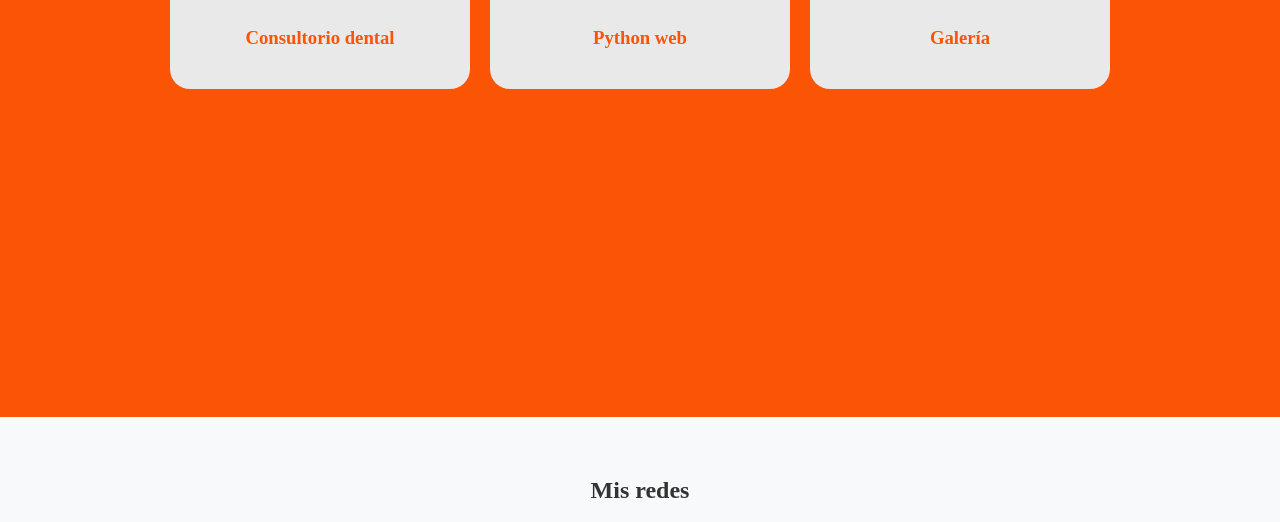
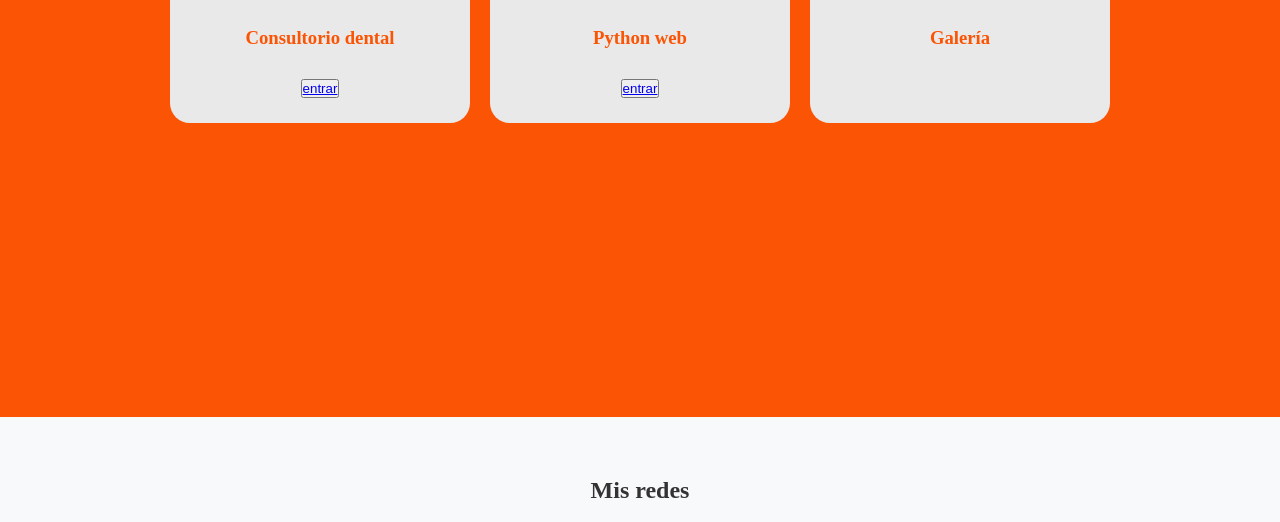
Before and after one commit to mirkolino2002/portafolio_personal, a plain HTML site: page index.html in a window 1280 px wide. Shown: the part 1621-2143 px from the top of the page. Drawn offline with Linux system fonts and the light colour scheme.

Commit message:
Update index.html
Se agregan botones para acceder a los proyectos.

```diff
--- a/index.html
+++ b/index.html
@@ -65,14 +65,21 @@
                     <h2>Mis proyectos</h2>
                     <p>Estos proyectos tendrán sus respectas actualizaciones con más tecnologías.</p>
                 </div>
+
                 <div class="container_proyectos">
                     <div class="proyecto">
-                        <img src="https://cdn-icons-png.flaticon.com/128/3124/3124658.png"" alt="">
+                        <img src="https://cdn-icons-png.flaticon.com/128/3124/3124658.png" alt="">
                         <h3>Consultorio dental</h3>
+                        <button type="submit">
+                            <a href="https://mirkolino2002.github.io/consultorio-dental/" target="_blank">entrar</a>
+                        </button>
                     </div>
                     <div class="proyecto">
                         <img src="https://img.icons8.com/?size=100&id=12584&format=png&color=000000" alt="">
                         <h3>Python web</h3>
+                        <button type="submit">
+                            <a href="https://mirkolino2002.github.io/about_python/" target="_blank">entrar</a>
+                        </button>
                     </div>
                     <div class="proyecto">
                         <img src="https://img.icons8.com/?size=100&id=uyIGGJXAwfIM&format=png&color=000000" alt="">
```
